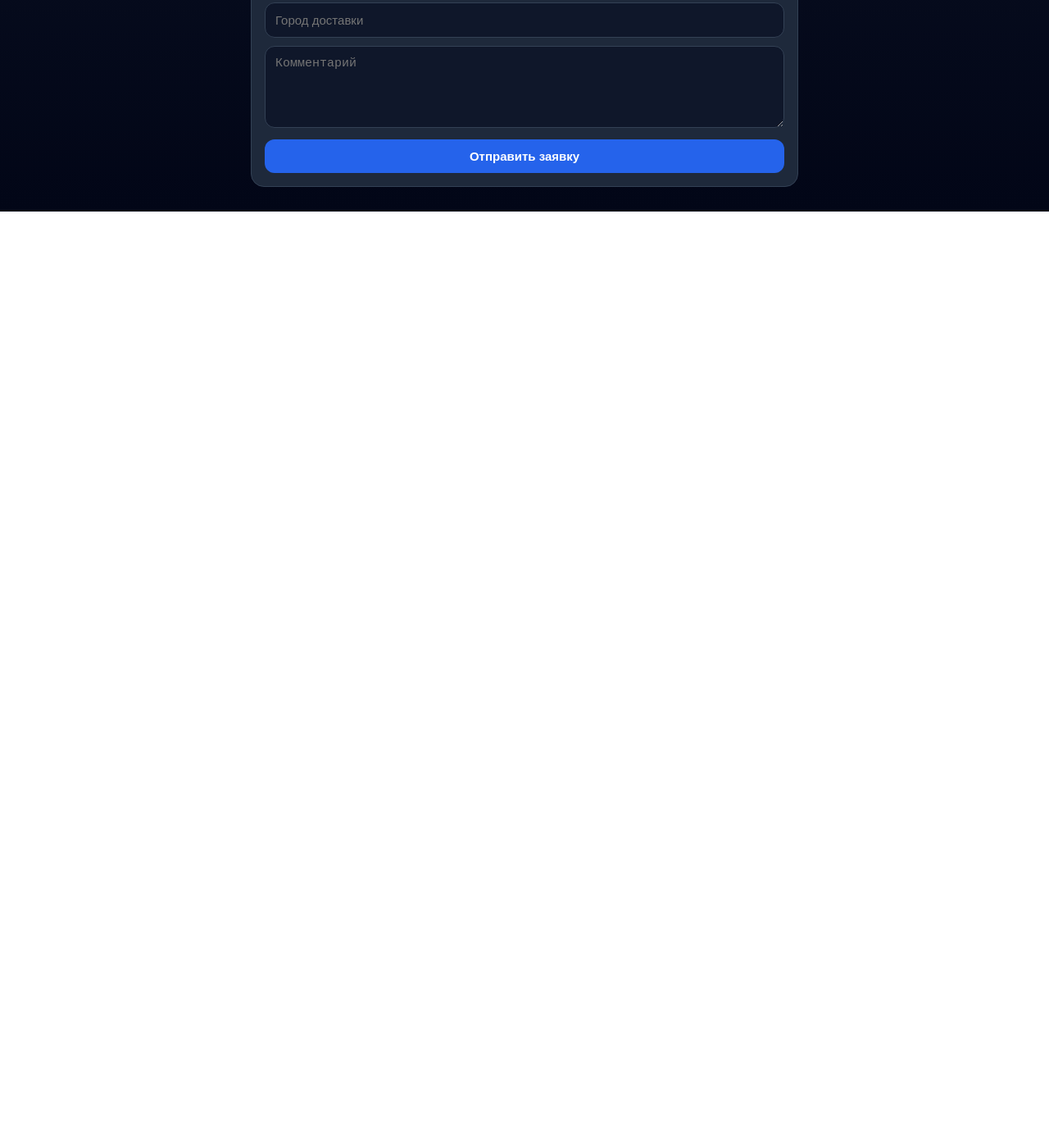
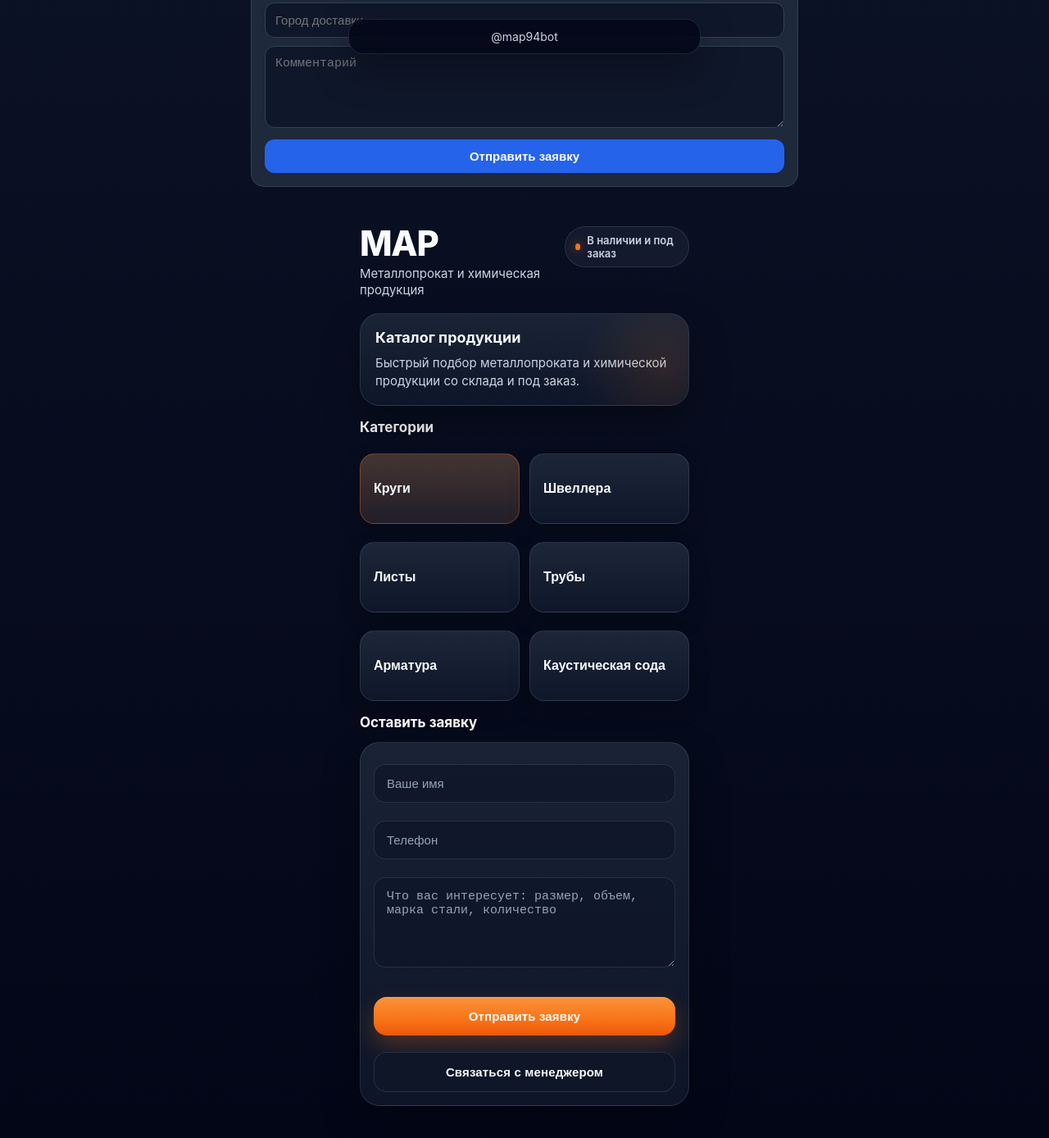
Before and after one commit to ooomap94-ux/map94, a website: page public/webapp.html in a window 1280 px wide. Shown: the part 722-2110 px from the top of the page at 82% size. Before the commit the page ends 980 px from the top, so only its background shows below. Drawn offline with Linux system fonts and the light colour scheme; a script that the page names is missing.

Commit message:
Update webapp.html

```diff
--- a/public/webapp.html
+++ b/public/webapp.html
@@ -42,3 +42,62 @@
   <script src="/app.js"></script>
 </body>
 </html>
+<!doctype html>
+<html lang="ru">
+<head>
+  <meta charset="UTF-8" />
+  <meta name="viewport" content="width=device-width, initial-scale=1.0" />
+  <title>MAP</title>
+  <link rel="stylesheet" href="./style.css" />
+</head>
+<body>
+  <div class="app">
+    <div class="topbar">
+      <div class="brand">
+        <h1 class="brand__title">MAP</h1>
+        <p class="brand__subtitle">Металлопрокат и химическая продукция</p>
+      </div>
+      <div class="badge">В наличии и под заказ</div>
+    </div>
+
+    <section class="hero glass-card">
+      <h2 class="hero__title">Каталог продукции</h2>
+      <p class="hero__text">
+        Быстрый подбор металлопроката и химической продукции со склада и под заказ.
+      </p>
+    </section>
+
+    <section class="section">
+      <h3 class="section__title">Категории</h3>
+
+      <div class="grid">
+        <button class="tile tile--accent">Круги</button>
+        <button class="tile">Швеллера</button>
+        <button class="tile">Листы</button>
+        <button class="tile">Трубы</button>
+        <button class="tile">Арматура</button>
+        <button class="tile">Каустическая сода</button>
+      </div>
+    </section>
+
+    <section class="section">
+      <h3 class="section__title">Оставить заявку</h3>
+
+      <div class="glass-card form-card">
+        <div class="form-stack">
+          <input class="input" type="text" placeholder="Ваше имя" />
+          <input class="input" type="tel" placeholder="Телефон" />
+          <textarea class="textarea" placeholder="Что вас интересует: размер, объем, марка стали, количество"></textarea>
+
+          <div class="btn-row">
+            <button class="btn btn--primary">Отправить заявку</button>
+            <button class="btn btn--secondary">Связаться с менеджером</button>
+          </div>
+        </div>
+      </div>
+    </section>
+  </div>
+
+  <div class="bottom-bar">@map94bot</div>
+</body>
+</html>
```
